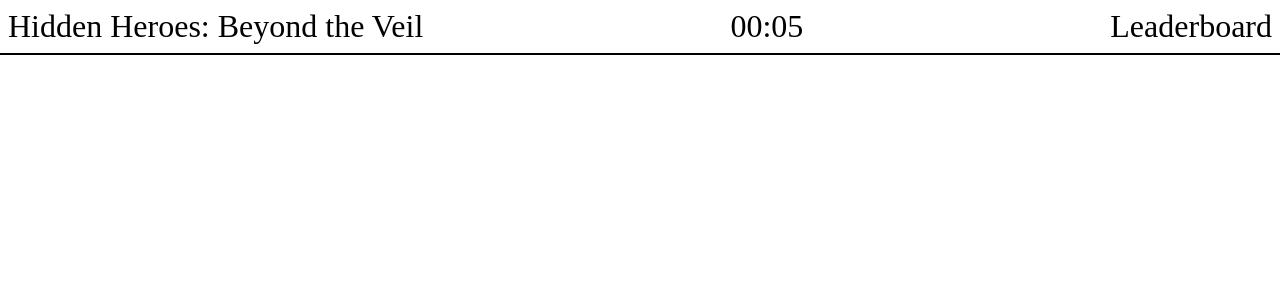
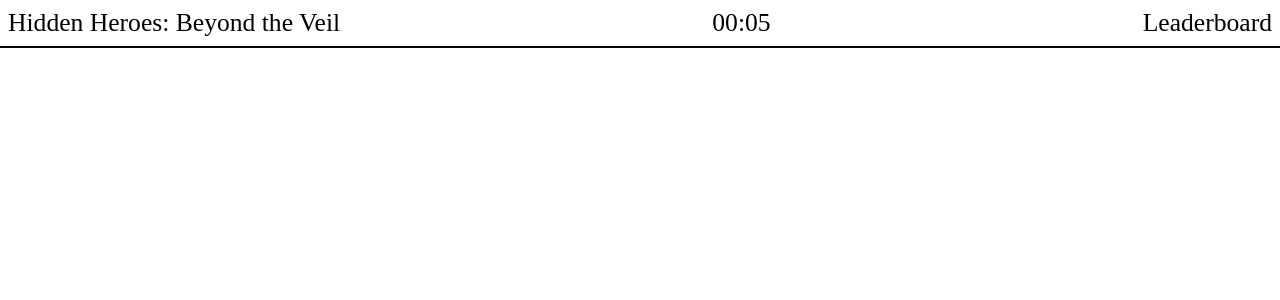
Before and after one commit to forge34/where-is-waldo-frontend, a React (Vite) app: page / in a window 1280 px wide. Shown: the top 300 px of the page. Built offline with nearby package versions, Linux system fonts and the light colour scheme.

Commit message:
style : update header font size

```diff
--- a/src/styles/css/header.module.css
+++ b/src/styles/css/header.module.css
@@ -1,12 +1,13 @@
 .container {
   display: flex;
-  padding: 0.5em;
+  padding: clamp(5px, 0.5em, 16px);
   border-width: 0 0 2px 0;
   border-style: solid;
+  max-height: fit-content;
   justify-content: space-between;
 }
 .container p {
-  font-size: 2em;
+  font-size: calc(1vw + 0.8rem);
 }
 
 /*# sourceMappingURL=header.module.css.map */
--- a/src/styles/sass/header.module.scss
+++ b/src/styles/sass/header.module.scss
@@ -1,12 +1,12 @@
 .container {
   display: flex;
-  padding: 0.5em;
+  padding: clamp(5px, 0.5em, 16px);
   border-width: 0 0 2px 0;
   border-style: solid;
-
+  max-height: fit-content;
   justify-content: space-between;
 
   p {
-    font-size: 2em;
+    font-size: calc(1vw + 0.8rem);
   }
 }
```
Also changed, not shown: 1 other file (tests, documents, lock files or other folders).
